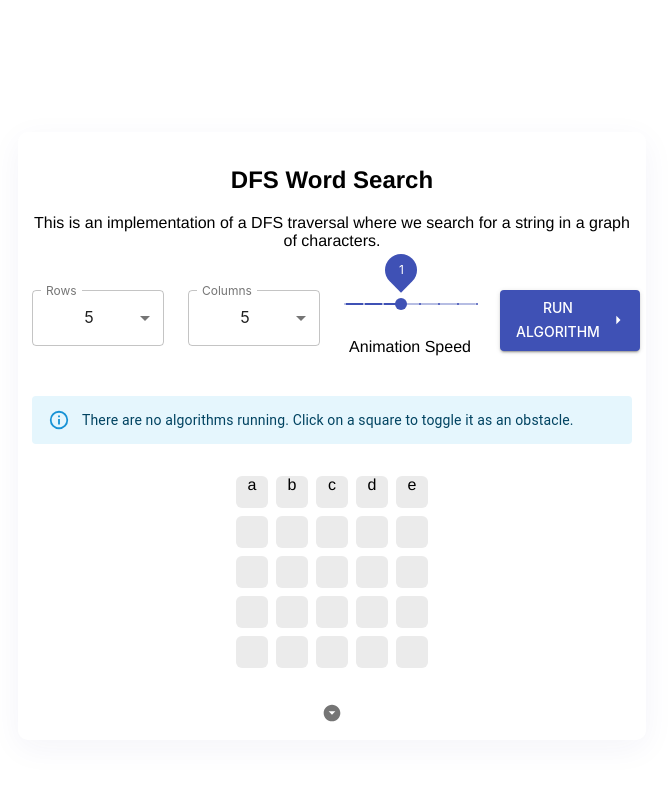
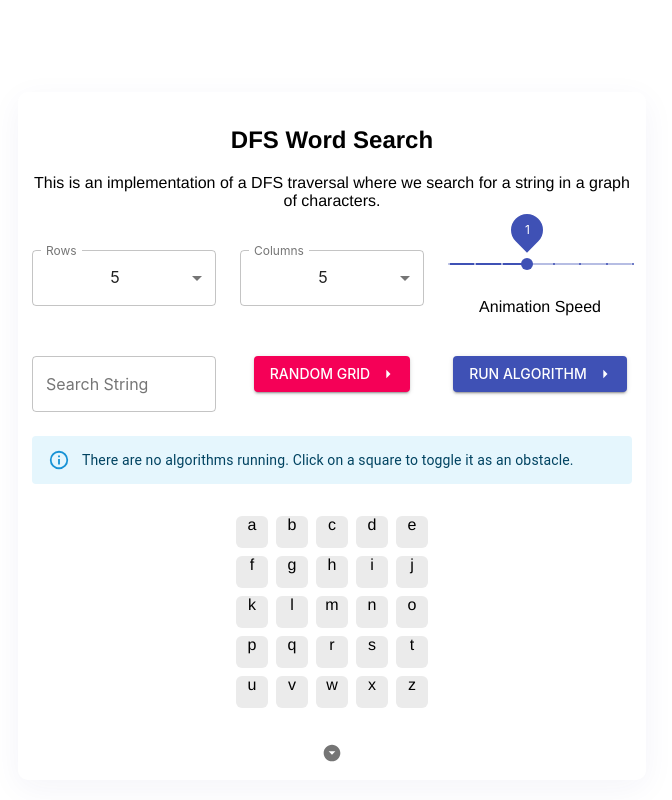
Before and after one commit to srikantv03/graph-visualizer, a React (Create React App) app: page / in a window 1280 px wide. Shown: the part 2364-3164 px from the top of the page, without its empty margins (308-980 px from the left). Built offline with nearby package versions, Linux system fonts and the light colour scheme.

Commit message:
basic word search capability is implemented

```diff
--- a/src/components/dfsAlgs/wordSearch.jsx
+++ b/src/components/dfsAlgs/wordSearch.jsx
@@ -1,17 +1,30 @@
-
-import React, {useState} from "react";
+import React, { useState } from "react";
 import ReactDOM from "react-dom";
 import Graph from "react-graph-vis";
-import {AppBar, Toolbar, IconButton, Typography, Button, Card, TextField, FormControl, InputLabel, MenuItem, Select, SelectChangeEvent, Grid, FormHelperText, Slider} from '@material-ui/core';
-import { fade, makeStyles } from '@material-ui/core/styles';
-import MenuIcon from '@material-ui/icons/Menu';
-import ArrowDropDownCircleIcon from '@mui/icons-material/ArrowDropDownCircle';
+import {
+  AppBar,
+  Toolbar,
+  IconButton,
+  Typography,
+  Button,
+  Card,
+  TextField,
+  FormControl,
+  InputLabel,
+  MenuItem,
+  Select,
+  SelectChangeEvent,
+  Grid,
+  FormHelperText,
+  Slider,
+} from "@material-ui/core";
+import { fade, makeStyles } from "@material-ui/core/styles";
+import MenuIcon from "@material-ui/icons/Menu";
+import ArrowDropDownCircleIcon from "@mui/icons-material/ArrowDropDownCircle";
 import { Alert } from "@mui/material";
 import { Link } from "react-scroll";
 import "./../../App.css";
-import ArrowRightIcon from '@mui/icons-material/ArrowRight';
-
-
+import ArrowRightIcon from "@mui/icons-material/ArrowRight";
 
 export default function WordSearchDFS() {
   const [cols, setCols] = useState(5);
@@ -23,49 +36,70 @@ export default function WordSearchDFS() {
   const [running, setRunning] = useState(false);
   const [animationSpeed, setAnimationSpeed] = useState(1);
   const [searchString, setSearchString] = useState("word");
-    const [gridData, setGridData] = useState([['a', 'b', 'c', 'd', 'e'],
-                                            ['f', 'g', 'h', 'i', 'j'],
-                                            ['k', 'l', 'm', 'n', 'o'],
-                                            ['p', 'q', 'r', 's', 't'],
-                                            ['u', 'v', 'w', 'x', 'z']]);
+  const [gridData, setGridData] = useState([
+    ["a", "b", "c", "d", "e"],
+    ["f", "g", "h", "i", "j"],
+    ["k", "l", "m", "n", "o"],
+    ["p", "q", "r", "s", "t"],
+    ["u", "v", "w", "x", "z"],
+  ]);
 
   const handleRowChange = (e) => {
     setRows(e.target.value);
     clearGrid();
-    }
+  };
+
   const handleColsChange = (e) => {
     setCols(e.target.value);
-      clearGrid()
-    }
+    clearGrid();
+  };
+
+  const handleSearchWordChange = (e) => {
+    setSearchString(e.target.value);
+  };
 
   const sleep = (milliseconds) => {
-      return new Promise(resolve => setTimeout(resolve, milliseconds))
-    }
+    return new Promise((resolve) => setTimeout(resolve, milliseconds));
+  };
 
   const clearGrid = () => {
-      setObstacles([])
-    }
+    setObstacles([]);
+  };
 
   const dfsSearch = async () => {
     var visited = [];
     for (var i = 0; i < cols; i++) {
-        visited.push([])
+      visited.push([]);
       for (var j = 0; j < rows; j++) {
         visited[i].push(false);
       }
     }
-      setRunning(true)
-      var rval =  await dfsHelper(visited, 0, 0, 0);
+    setRunning(true);
+    for (var i = 0; i < rows; i++) {
+      for (var j = 0; j < cols; j++) {
+        if (gridData[i][j] == searchString[0]) {
+          var rval = await dfsHelper(visited, i, j, 0);
+          if (rval) {
             setRunning(false);
+            return rval;
           }
+          console.log(rval);
+          clearGrid();
+        }
+      }
+    }
+
+    setRunning(false);
+  };
 
   const dfsHelper = async (visited, x, y, v) => {
     var m = cols - 1;
     var n = rows - 1;
-      if (v == searchString.length) {
+    if (v == searchString.length - 1) {
       return true;
     } else {
-        const searchLetter = searchString[v];
+      console.log(v);
+      const searchLetter = searchString[v + 1];
       var cellId = x * (n + 1) + y;
       visited[x][y] = true;
 
@@ -73,22 +107,39 @@ export default function WordSearchDFS() {
         return false;
       }
 
-        path[cellId] = v
-        setPath({...path});
-        console.log(path)
+      path[cellId] = v;
+      setPath({ ...path });
+      // console.log(path);
 
-        var nextMoves = [[x - 1, y],[x + 1, y], [x, y - 1], [x, y + 1]];
+      var nextMoves = [
+        [x - 1, y],
+        [x + 1, y],
+        [x, y - 1],
+        [x, y + 1],
+      ];
       var returnValue = false;
 
       for (var move of nextMoves) {
-          var nx = move[0]
-          var ny = move[1]
+        var nx = move[0];
+        var ny = move[1];
         if (nx >= visited.length || ny >= visited[0].length) {
           continue;
         }
-          if (nx >= 0 && ny >= 0 && nx <= n && nx <= m && !visited[nx][ny] && searchLetter == gridData[nx][ny]) {
-            await sleep(1/animationSpeed * 250);
-            returnValue = await dfsHelper(visited, nx, ny, m, n, v + 1);
+        console.log(searchLetter);
+        if (nx >= 0 && ny >= 0 && nx <= n && nx <= m) {
+          console.log(gridData[nx][ny]);
+        }
+
+        if (
+          nx >= 0 &&
+          ny >= 0 &&
+          nx <= n &&
+          nx <= m &&
+          !visited[nx][ny] &&
+          searchLetter == gridData[nx][ny]
+        ) {
+          await sleep((1 / animationSpeed) * 250);
+          returnValue = await dfsHelper(visited, nx, ny, v + 1);
           if (returnValue) {
             break;
           }
@@ -97,65 +148,70 @@ export default function WordSearchDFS() {
 
       visited[x][y] = false;
       if (!returnValue) {
-          await sleep(1/animationSpeed * 250);
+        await sleep((1 / animationSpeed) * 250);
         path[cellId] = null;
-          setPath({...path});
-          setTimeout(() => {console.log(path)}, 10);
-          console.log((cellId in path && path[cellId] != null))
+        setPath({ ...path });
+        setTimeout(() => {
+          console.log(path);
+        }, 10);
+        console.log(cellId in path && path[cellId] != null);
       }
       return returnValue;
     }
-    }
+  };
 
   const randomLetter = () => {
-        const alphabet = "abcdefghijklmnopqrstuvwxyz"
-        return alphabet[Math.floor(Math.random() * alphabet.length)]
-    }
+    const alphabet = "abcdefghijklmnopqrstuvwxyz";
+    return alphabet[Math.floor(Math.random() * alphabet.length)];
+  };
 
   const generateGrid = () => {
     var newGrid = [];
     for (var i = 0; i < cols; i++) {
-            newGrid.push([])
+      newGrid.push([]);
       for (var j = 0; j < rows; j++) {
-                newGrid[i].push(randomLetter())
+        newGrid[i].push(randomLetter());
       }
     }
     setGridData(newGrid);
     console.log(newGrid);
-    }
+  };
 
-    var data = []
+  var data = [];
 
   for (var i = 0; i < cols; i++) {
-      data.push([])
+    data.push([]);
     for (var j = 0; j < rows; j++) {
-        data[i].push((rows * i) + j)
+      data[i].push(rows * i + j);
     }
   }
 
-    const rowOptions = Array.from({length: 25}, (_, index) => index + 1);
-    const colOptions = Array.from({length: 10}, (_, index) => index + 1);
+  const rowOptions = Array.from({ length: 25 }, (_, index) => index + 1);
+  const colOptions = Array.from({ length: 10 }, (_, index) => index + 1);
 
   const valuetext = (value) => {
     setAnimationSpeed(value);
     return `${value}x`;
-    }
+  };
 
   const optionStyle = {
     height: "100%",
-      width: "100%"
+    width: "100%",
   };
 
   return (
     <React.Fragment>
       <div className="glass-card">
-      <Grid container sx={{height: 100}} spacing={3}>
+        <Grid container sx={{ height: 100 }} spacing={3}>
           <Grid container padding={10} spacing={3}>
             <Grid item xs={12}>
               <h2>DFS Word Search</h2>
-            <p>This is an implementation of a DFS traversal where we search for a string in a graph of characters.</p>
+              <p>
+                This is an implementation of a DFS traversal where we search for
+                a string in a graph of characters.
+              </p>
             </Grid>
-          <Grid item xs={3}>
+            <Grid item xs={4}>
               <FormControl fullWidth>
                 <TextField
                   sx={optionStyle}
@@ -172,7 +228,7 @@ export default function WordSearchDFS() {
                 </TextField>
               </FormControl>
             </Grid>
-          <Grid item xs={3}>
+            <Grid item xs={4}>
               <FormControl fullWidth>
                 <TextField
                   sx={optionStyle}
@@ -181,14 +237,15 @@ export default function WordSearchDFS() {
                   label="Columns"
                   variant="outlined"
                   value={cols}
-              onChange={handleColsChange}>
+                  onChange={handleColsChange}
+                >
                   {colOptions.map((value) => (
                     <MenuItem value={value}>{value}</MenuItem>
                   ))}
                 </TextField>
               </FormControl>
             </Grid>
-          <Grid item xs={3}>
+            <Grid item xs={4}>
               <Slider
                 aria-label="Animation Speed"
                 defaultValue={1}
@@ -201,22 +258,71 @@ export default function WordSearchDFS() {
               />
               <p>Animation Speed</p>
             </Grid>
-          <Grid item xs={3}>
-            <Button sx={optionStyle} color="primary" variant="contained"  onClick={generateGrid} endIcon={<ArrowRightIcon fontSize="large" />}>RUN ALGORITHM</Button>
+            <Grid item xs={4}>
+              <TextField
+                sx={optionStyle}
+                variant="outlined"
+                label="Search String"
+                onChange={handleSearchWordChange}
+              />
+            </Grid>
+            <Grid item xs={4}>
+              <Button
+                sx={optionStyle}
+                color="secondary"
+                variant="contained"
+                onClick={generateGrid}
+                endIcon={<ArrowRightIcon fontSize="large" />}
+              >
+                RANDOM GRID
+              </Button>
+            </Grid>
+            <Grid item xs={4}>
+              <Button
+                sx={optionStyle}
+                color="primary"
+                variant="contained"
+                onClick={dfsSearch}
+                endIcon={<ArrowRightIcon fontSize="large" />}
+              >
+                RUN ALGORITHM
+              </Button>
             </Grid>
             <Grid item xs={12}>
-            <Alert sx={{textAlign: "center"}} severity={!running ?  "info": "warning"}>{!running ? "There are no algorithms running. Click on a square to toggle it as an obstacle." : "An algorithm is currently running."}</Alert>
+              <Alert
+                sx={{ textAlign: "center" }}
+                severity={!running ? "info" : "warning"}
+              >
+                {!running
+                  ? "There are no algorithms running. Click on a square to toggle it as an obstacle."
+                  : "An algorithm is currently running."}
+              </Alert>
             </Grid>
             <Grid item xs={12}>
-            <div id="grid" sx={{minHeight: 400, textAlign: "center"}}>
+              <div id="grid" sx={{ minHeight: 400, textAlign: "center" }}>
                 {data.map((row, index) => (
                   <div>
-               {row.map(cellId => <div
+                    {row.map((cellId, rowIndex) => (
+                      <div
                         className={`gridItem`}
-               style={{backgroundColor:
-                 (cellId in path && path[cellId] != null) ? `rgb(0, ${(15-Math.min(rows, cols)) * path[cellId]}, ${255 - ((15-Math.min(rows, cols)) * path[cellId])})`: {}}}
-               key={cellId} data-id={cellId}>{gridData[index][cellId]}</div>)}
-               <br/>
+                        style={{
+                          backgroundColor:
+                            cellId in path && path[cellId] != null
+                              ? `rgb(0, ${
+                                  (15 - Math.min(rows, cols)) * path[cellId]
+                                }, ${
+                                  255 -
+                                  (15 - Math.min(rows, cols)) * path[cellId]
+                                })`
+                              : {},
+                        }}
+                        key={cellId}
+                        data-id={cellId}
+                      >
+                        {gridData[index][rowIndex]}
+                      </div>
+                    ))}
+                    <br />
                   </div>
                 ))}
               </div>
```
Lines whose indentation alone changed are shown as unchanged.
